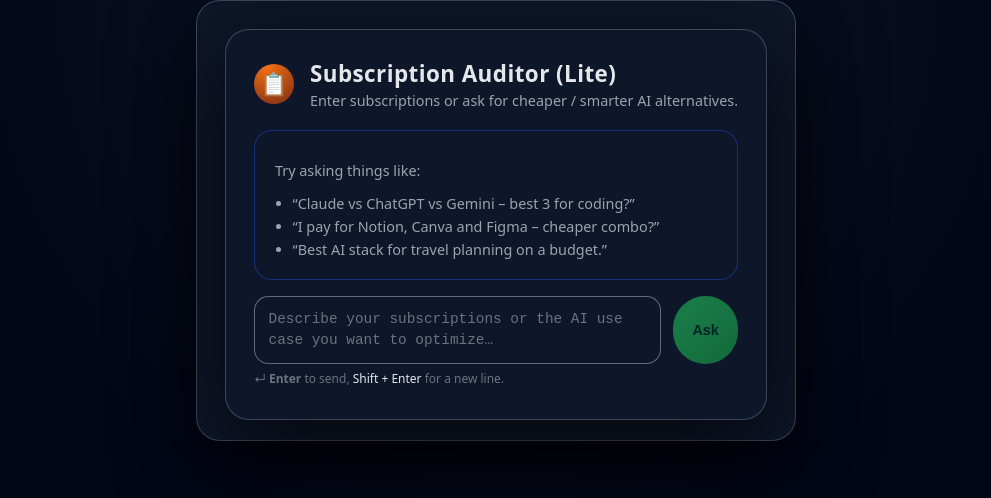
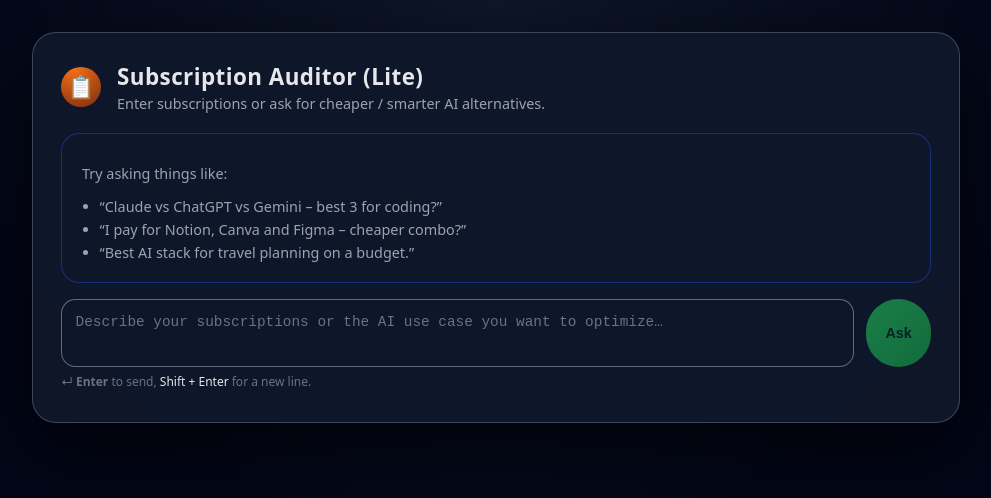
Before and after one commit to deshna17/subscription-auditor-lite, a Next.js app: page / in a window 1280 px wide. Shown: the top 498 px of the page, without its empty margins (144-1135 px from the left). Built offline with nearby package versions, Linux system fonts and the light colour scheme.

Commit message:
Update page.tsx

```diff
--- a/app/page.tsx
+++ b/app/page.tsx
@@ -2,10 +2,8 @@
 
 export default function Home() {
   return (
-    <main>
-      <div className="chat-shell">
-        <ChatUI />
-      </div>
+    <main className="page">
+      <ChatUI />
     </main>
   );
 }
```
